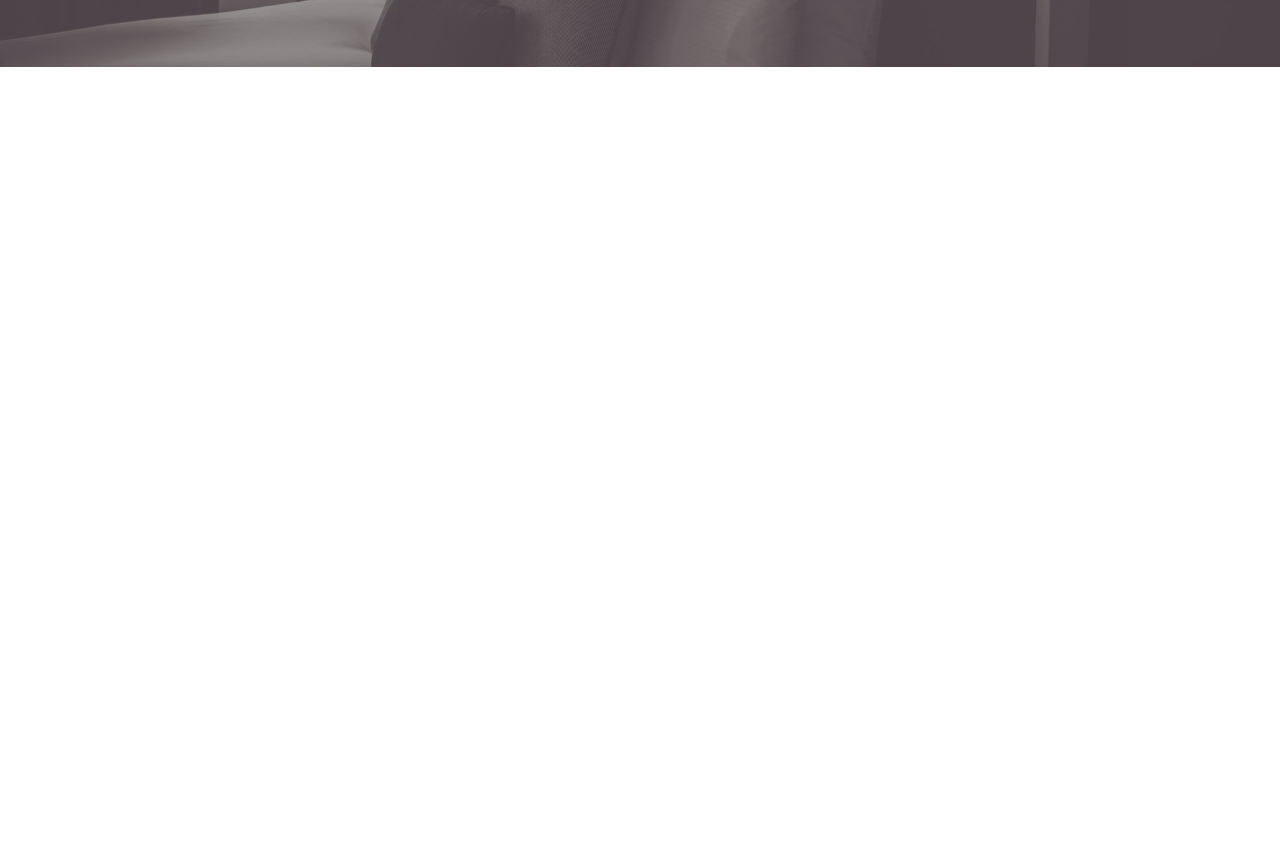
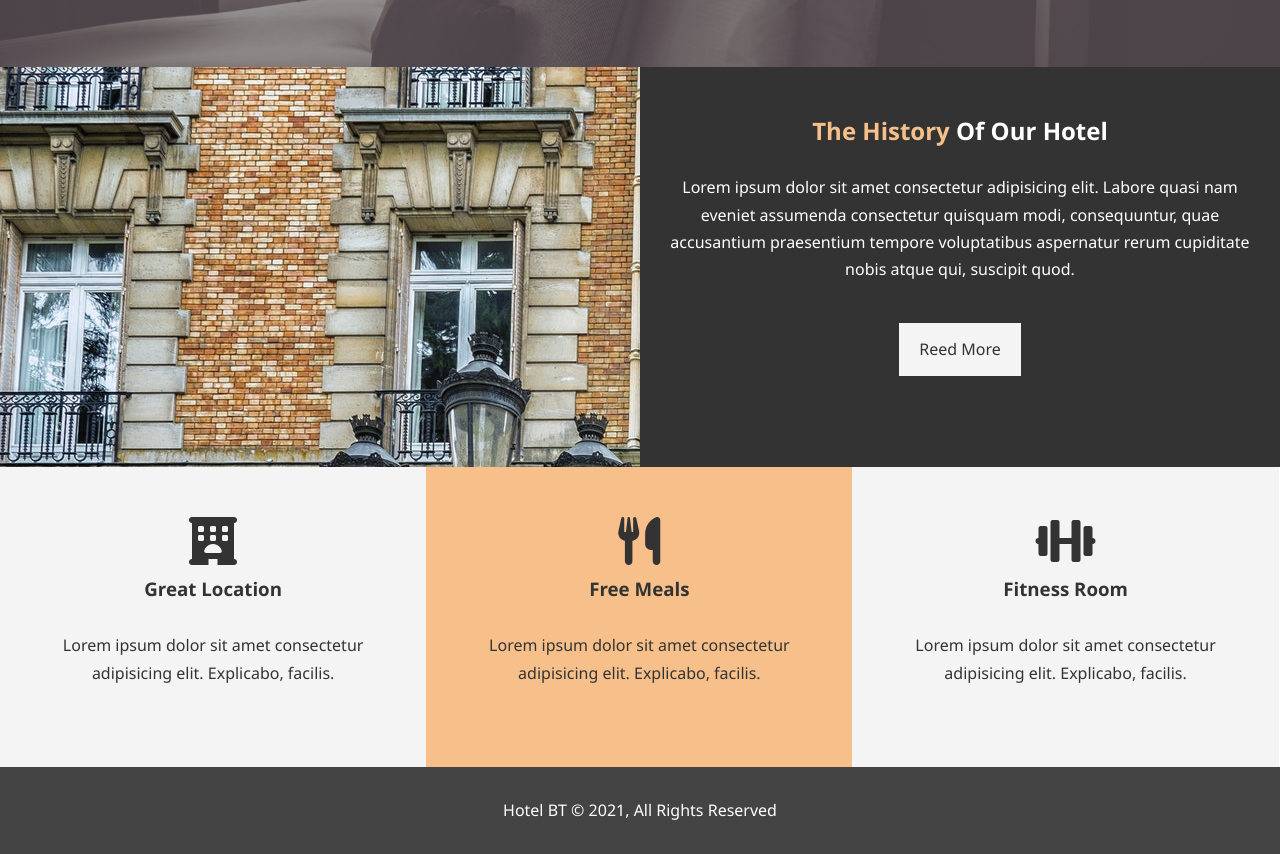
Before and after one commit to olimstv/Modern_HTML_CSS_tmu, a plain HTML site: page index.html in a window 1280 px wide. Shown: the part 600-1454 px from the top of the page. Before the commit the page ends 800 px from the top, so only its background shows below. Drawn offline with Linux system fonts and the light colour scheme.

Commit message:
finish Home page

```diff
--- a/css/style.css
+++ b/css/style.css
@@ -23,17 +23,35 @@
   background: #333;
   padding: 13px 20px;
   border: none;
-  border-radius: 5px;
+
   cursor: pointer;
   transition: all 500ms ease-in-out;
+}
+.btn-light {
+  color: #333;
+  background: #f4f4f4;
 }
 .btn:hover {
   color: #333;
   background: #f7c08a;
-
-  /* animation: all 2s ease-in-out; */
+  border-radius: 10px;
+  transform: scale(1.05);
 }
-
+.bg-dark {
+  background: #333;
+  color: #fff;
+}
+.bg-light {
+  background: #f4f4f4;
+  color: #333;
+}
+.bg-primary {
+  background: #f7c08a;
+  color: #333;
+}
+.clr {
+  clear: both;
+}
 /* Main Styling */
 html,
 body {
@@ -105,3 +123,42 @@ p {
   padding-bottom: 20px;
   line-height: 1.7em;
 }
+/* Home Info */
+#home-info {
+  height: 400px;
+}
+#home-info .info-img {
+  float: left;
+  width: 50%;
+  background: url('/img/photo-1.jpg') no-repeat;
+  min-height: 100%;
+}
+#home-info .info-content {
+  float: right;
+  width: 50%;
+  height: 100%;
+  padding: 50px 30px;
+  text-align: center;
+  overflow: hidden;
+}
+#home-info .info-content p {
+  padding-bottom: 30px;
+}
+/* Home Features */
+.box {
+  float: left;
+  height: 300px;
+  width: 33.3%;
+  padding: 50px;
+  text-align: center;
+}
+.box i {
+  padding-bottom: 10px;
+}
+/* Home Footer */
+#main-footer {
+  text-align: center;
+  background: #444;
+  padding: 20px;
+  color: #fff;
+}
--- a/index.html
+++ b/index.html
@@ -5,6 +5,13 @@
     <meta http-equiv="X-UA-Compatible" content="IE=edge" />
     <meta name="description" content="Welcome to the hotel" />
     <meta name="keywords" content="hotel,boston hotel,new england hotel" />
+    <link
+      rel="stylesheet"
+      href="https://cdnjs.cloudflare.com/ajax/libs/font-awesome/6.0.0-beta3/css/all.min.css"
+      integrity="sha512-Fo3rlrZj/k7ujTnHg4CGR2D7kSs0v4LLanw2qksYuRlEzO+tcaEPQogQ0KaoGN26/zrn20ImR1DfuLWnOo7aBA=="
+      crossorigin="anonymous"
+      referrerpolicy="no-referrer"
+    />
     <link rel="stylesheet" href="css/style.css" />
     <title>Hotel BT | Welcome</title>
   </head>
@@ -36,5 +43,48 @@
         </div>
       </div>
     </header>
+    <section id="home-info" class="bg-dark">
+      <div class="info-img"></div>
+      <div class="info-content">
+        <h2><span class="text-primary">The History</span> Of Our Hotel</h2>
+        <p>
+          Lorem ipsum dolor sit amet consectetur adipisicing elit. Labore quasi
+          nam eveniet assumenda consectetur quisquam modi, consequuntur, quae
+          accusantium praesentium tempore voluptatibus aspernatur rerum
+          cupiditate nobis atque qui, suscipit quod.
+        </p>
+        <a href="about.html" class="btn btn-light">Reed More</a>
+      </div>
+    </section>
+    <section id="features">
+      <div class="box bg-light">
+        <i class="fas fa-3x fa-hotel"></i>
+        <h3>Great Location</h3>
+        <p>
+          Lorem ipsum dolor sit amet consectetur adipisicing elit. Explicabo,
+          facilis.
+        </p>
+      </div>
+      <div class="box bg-primary">
+        <i class="fas fa-3x fa-utensils"></i>
+        <h3>Free Meals</h3>
+        <p>
+          Lorem ipsum dolor sit amet consectetur adipisicing elit. Explicabo,
+          facilis.
+        </p>
+      </div>
+      <div class="box bg-light">
+        <i class="fas fa-3x fa-dumbbell"></i>
+        <h3>Fitness Room</h3>
+        <p>
+          Lorem ipsum dolor sit amet consectetur adipisicing elit. Explicabo,
+          facilis.
+        </p>
+      </div>
+    </section>
+    <div class="clr"></div>
+    <footer id="main-footer">
+      <p>Hotel BT &copy; 2021, All Rights Reserved</p>
+    </footer>
   </body>
 </html>
```
